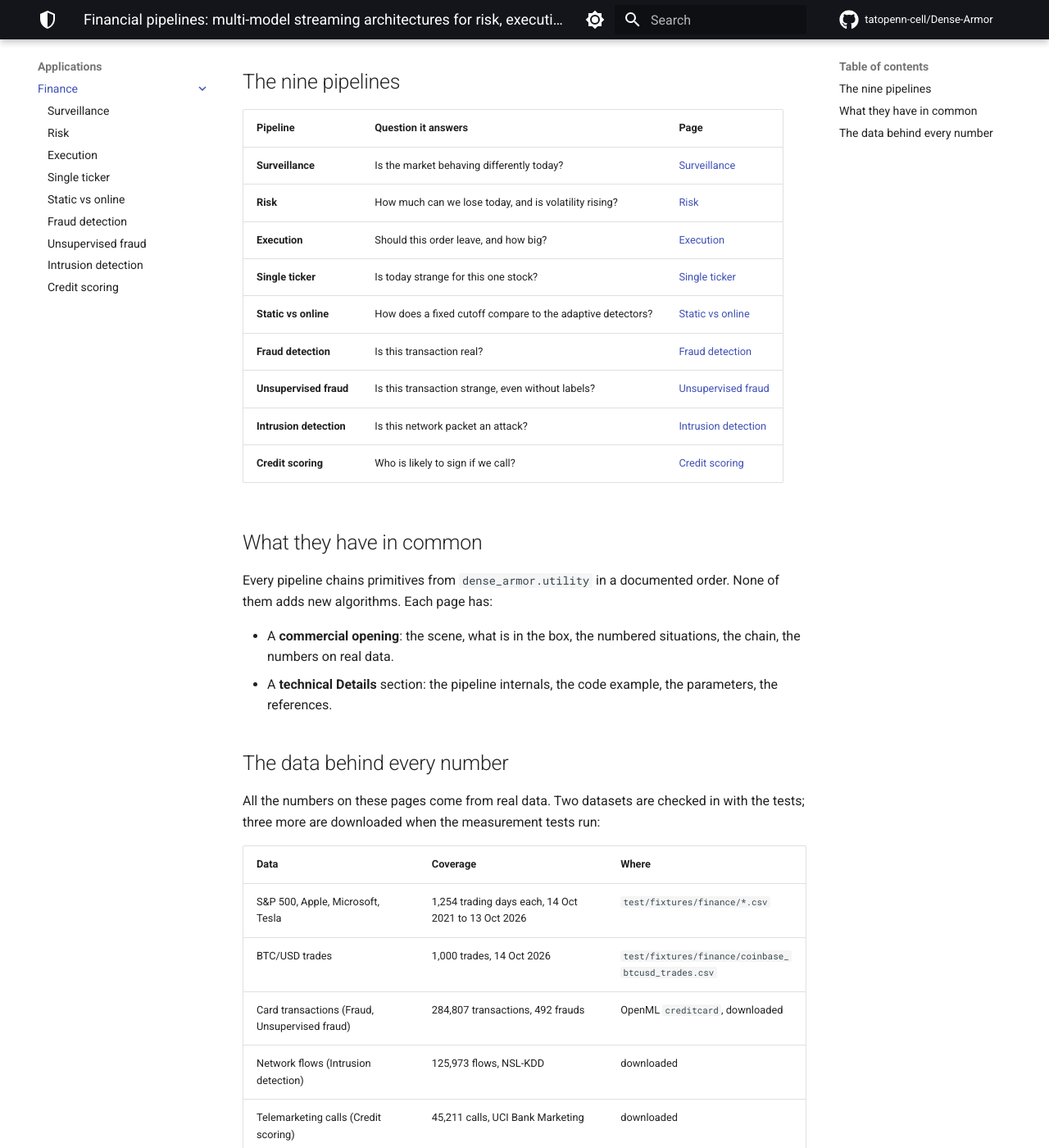
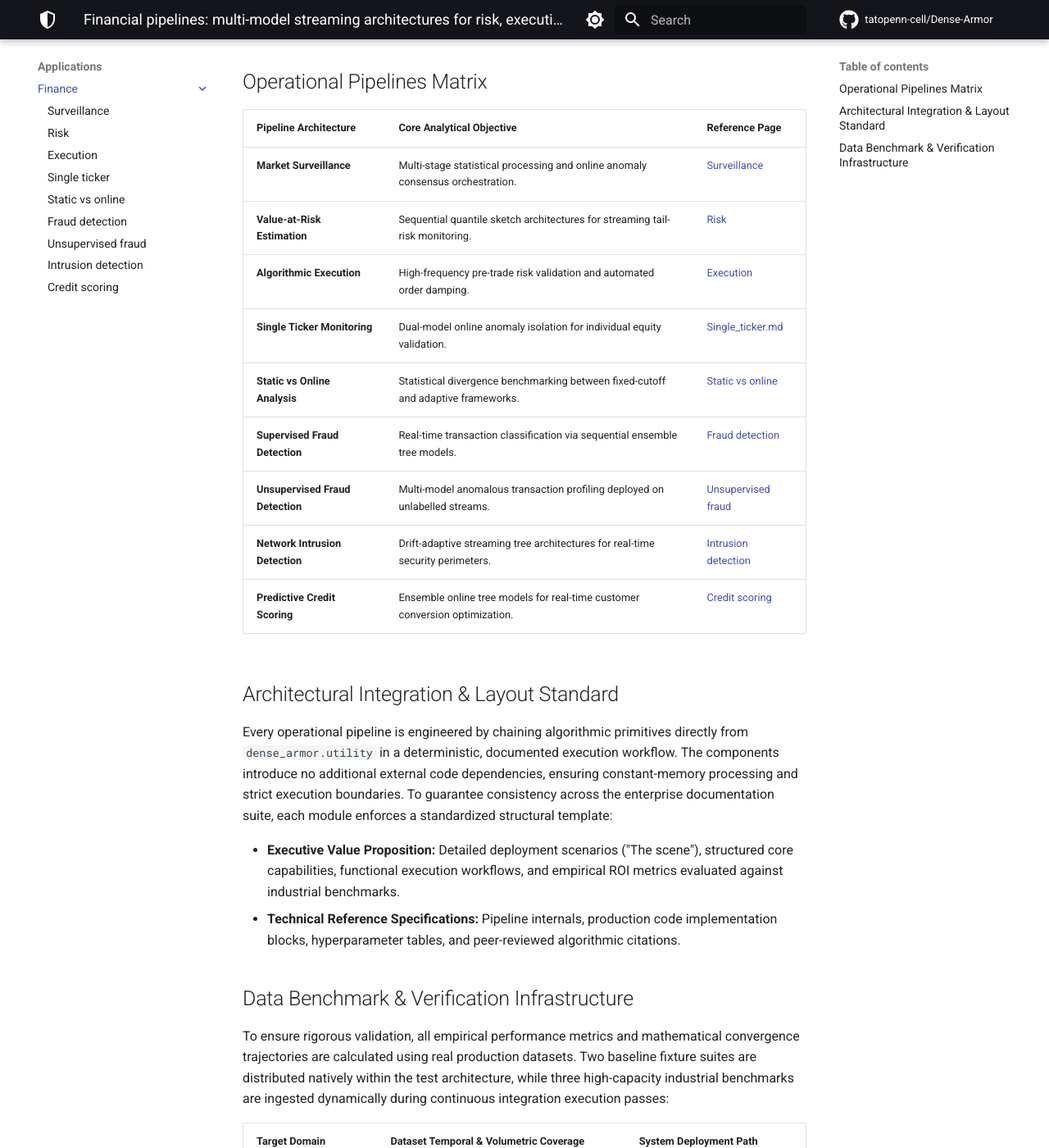
Before and after one commit to tatopenn-cell/Dense-Armor, an MkDocs documentation site: the page built from docs/finance/index.md, in a window 1280 px wide and 1400 px high, scrolled down 515 px. Shown: the whole window at 82% size. Built offline with MkDocs 1.6.1 and Material for MkDocs 9.7.7, drawn with Linux system fonts in a browser that asks for light colours; comment, search, counter and statistics services are not loaded; some of the changed text lies outside the part shown.

Commit message:
Revise operational pipelines and data validation sections
Updated the operational pipelines matrix and added details on architectural integration, data verification, and performance metrics.

```diff
--- a/docs/finance/index.md
+++ b/docs/finance/index.md
@@ -5,39 +5,41 @@ This section establishes the comparative framework and analytical infrastructure
 **In plain words:** This page serves as the index for nine software pipelines that handle the daily data challenges faced by market analysts, banking infrastructure, and payment desks. Every pipeline chains together the core mathematical blocks of the package to solve practical business questions—like identifying market anomalies, filtering out fraudulent transactions, or sizing trade orders safely before execution.
 
 
-## The nine pipelines
+## Operational Pipelines Matrix
 
-| Pipeline | Question it answers | Page |
+| Pipeline Architecture | Core Analytical Objective | Reference Page |
 |---|---|---|
-| **Surveillance** | Is the market behaving differently today? | [Surveillance](surveillance.md) |
-| **Risk** | How much can we lose today, and is volatility rising? | [Risk](risk.md) |
-| **Execution** | Should this order leave, and how big? | [Execution](execution.md) |
-| **Single ticker** | Is today strange for this one stock? | [Single ticker](single_ticker.md) |
-| **Static vs online** | How does a fixed cutoff compare to the adaptive detectors? | [Static vs online](static_vs_online.md) |
-| **Fraud detection** | Is this transaction real? | [Fraud detection](fraud.md) |
-| **Unsupervised fraud** | Is this transaction strange, even without labels? | [Unsupervised fraud](unsupervised_fraud.md) |
-| **Intrusion detection** | Is this network packet an attack? | [Intrusion detection](intrusion.md) |
-| **Credit scoring** | Who is likely to sign if we call? | [Credit scoring](credit_scoring.md) |
+| **Market Surveillance** | Multi-stage statistical processing and online anomaly consensus orchestration. | [Surveillance](surveillance.md) |
+| **Value-at-Risk Estimation** | Sequential quantile sketch architectures for streaming tail-risk monitoring. | [Risk](risk.md) |
+| **Algorithmic Execution** | High-frequency pre-trade risk validation and automated order damping. | [Execution](execution.md) |
+| **Single Ticker Monitoring** | Dual-model online anomaly isolation for individual equity validation. | [Single_ticker.md](single_ticker.md) |
+| **Static vs Online Analysis** | Statistical divergence benchmarking between fixed-cutoff and adaptive frameworks. | [Static vs online](static_vs_online.md) |
+| **Supervised Fraud Detection** | Real-time transaction classification via sequential ensemble tree models. | [Fraud detection](fraud.md) |
+| **Unsupervised Fraud Detection** | Multi-model anomalous transaction profiling deployed on unlabelled streams. | [Unsupervised fraud](unsupervised_fraud.md) |
+| **Network Intrusion Detection** | Drift-adaptive streaming tree architectures for real-time security perimeters. | [Intrusion detection](intrusion.md) |
+| **Predictive Credit Scoring** | Ensemble online tree models for real-time customer conversion optimization. | [Credit scoring](credit_scoring.md) |
 
-## What they have in common
 
-Every pipeline chains primitives from `dense_armor.utility` in a documented order. None of them adds new algorithms. Each page has:
+## Architectural Integration & Layout Standard
 
-- A **commercial opening**: the scene, what is in the box, the numbered situations, the chain, the numbers on real data.
-- A **technical Details** section: the pipeline internals, the code example, the parameters, the references.
+Every operational pipeline is engineered by chaining algorithmic primitives directly from `dense_armor.utility` in a deterministic, documented execution workflow. The components introduce no additional external code dependencies, ensuring constant-memory processing and strict execution boundaries. To guarantee consistency across the enterprise documentation suite, each module enforces a standardized structural template:
 
-## The data behind every number
+- **Executive Value Proposition:** Detailed deployment scenarios ("The scene"), structured core capabilities, functional execution workflows, and empirical ROI metrics evaluated against industrial benchmarks.
+- **Technical Reference Specifications:** Pipeline internals, production code implementation blocks, hyperparameter tables, and peer-reviewed algorithmic citations.
 
-All the numbers on these pages come from real data. Two datasets are checked in with the tests; three more are downloaded when the measurement tests run:
 
-| Data | Coverage | Where |
+## Data Benchmark & Verification Infrastructure
+
+To ensure rigorous validation, all empirical performance metrics and mathematical convergence trajectories are calculated using real production datasets. Two baseline fixture suites are distributed natively within the test architecture, while three high-capacity industrial benchmarks are ingested dynamically during continuous integration execution passes:
+
+| Target Domain | Dataset Temporal & Volumetric Coverage | System Deployment Path |
 |---|---|---|
-| S&P 500, Apple, Microsoft, Tesla | 1,254 trading days each, 14 Oct 2021 to 13 Oct 2026 | `test/fixtures/finance/*.csv` |
-| BTC/USD trades | 1,000 trades, 14 Oct 2026 | `test/fixtures/finance/coinbase_btcusd_trades.csv` |
-| Card transactions (Fraud, Unsupervised fraud) | 284,807 transactions, 492 frauds | OpenML `creditcard`, downloaded |
-| Network flows (Intrusion detection) | 125,973 flows, NSL-KDD | downloaded |
-| Telemarketing calls (Credit scoring) | 45,211 calls, UCI Bank Marketing | downloaded |
+| **Equity Survoillance & Risk** | S&P 500, AAPL, MSFT, TSLA: 1,254 trading days (14 Oct 2021 to 13 Oct 2026) | `test/fixtures/finance/*.csv` |
+| **High-Frequency Execution** | Coinbase BTC/USD execution stream: 1,000 real-time trades (14 Oct 2026) | `test/fixtures/finance/coinbase_btcusd_trades.csv` |
+| **Supervised / Unsupervised Fraud** | OpenML `creditcard` benchmark: 284,807 transactions containing 492 verified frauds | Dynamic network ingestion |
+| **Network Intrusion Security** | NSL-KDD benchmark stream: 125,973 labelled network packet flows | Dynamic network ingestion |
+| **Conversion & Credit Scoring** | UCI Bank Marketing benchmark: 45,211 multi-feature telemarketing interactions | Dynamic network ingestion |
 
-The market numbers can be reproduced by running `pytest test_slow/finance/`; the three downloaded datasets need a network connection.
+All quantitative parameters, computational latencies, and accuracy matrices can be audited and reproduced locally by executing the automated regression suite via `pytest test_slow/finance/`. Dynamic network connection capabilities are required to initialize the streaming ingestion layers for the OpenML, NSL-KDD, and UCI repositories.
 
 *These pages describe measurements on historical data. Not a forecast, not financial advice.*
```
